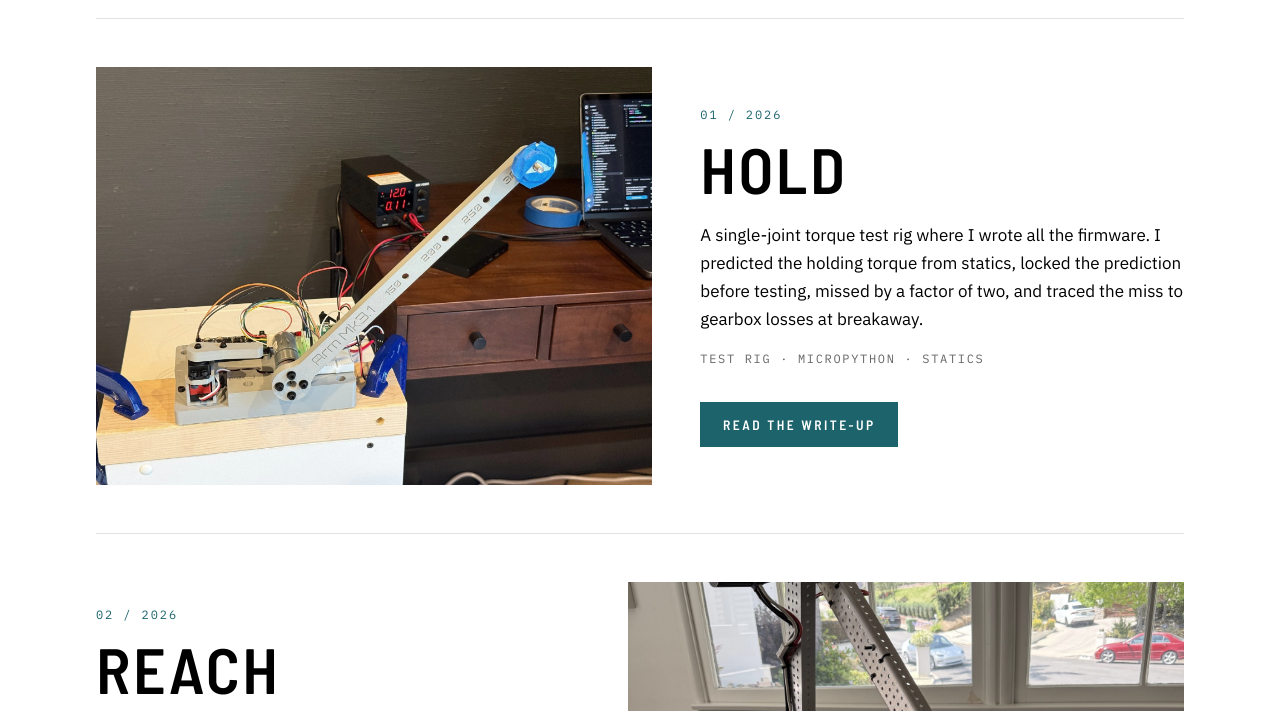
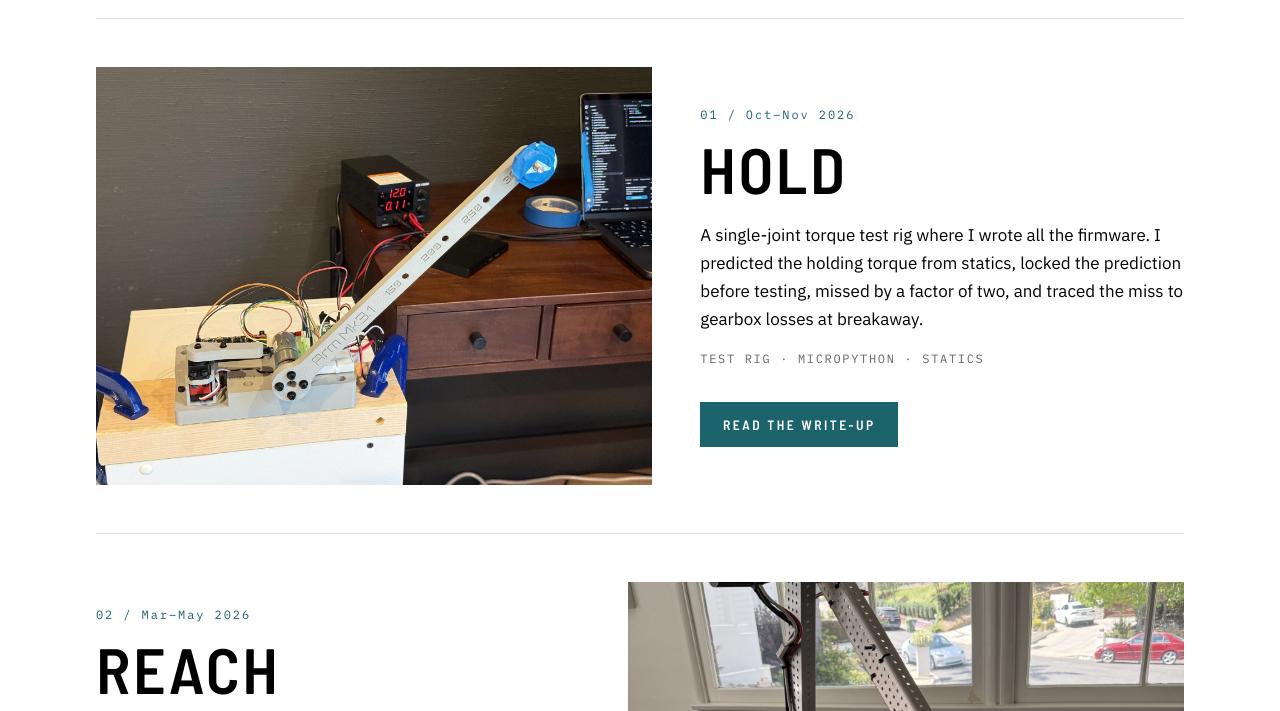
Before and after one commit to leosrheinheimer/leosrheinheimer.github.io, a Jekyll site: the page built from index.md, in a window 1280 px wide. Shown: the part 682-1393 px from the top of the page. Built offline with Jekyll 4.4.1, drawn with Linux system fonts in a browser that asks for light colours.

Commit message:
Project dates: HOLD Oct–Nov 2026, REACH Mar–May 2026
Co-Authored-By: Claude Opus 5.5 <noreply@anthropic.com>
Claude-Session: https://claude.ai/code/session_01BoJwAsktQc3tHYwBV5fSJd

```diff
--- a/_data/projects.yml
+++ b/_data/projects.yml
@@ -3,7 +3,7 @@
   url: /hold/
   image: /hold/hero.jpg
   position: 50% 45%
-  year: 2026
+  year: "Oct–Nov 2026"
   tags: Test rig · MicroPython · Statics
   summary: >-
     A single-joint torque test rig where I wrote all the firmware. I predicted the holding
@@ -14,7 +14,7 @@
   url: /reach/
   image: /reach/build-bench.jpg
   position: 35% 38%
-  year: 2026
+  year: "Mar–May 2026"
   tags: 4-DOF arm · CAN · Python
   summary: >-
     A 4-DOF robotic arm built from salvaged FRC hardware, with closed-loop position control on
```
